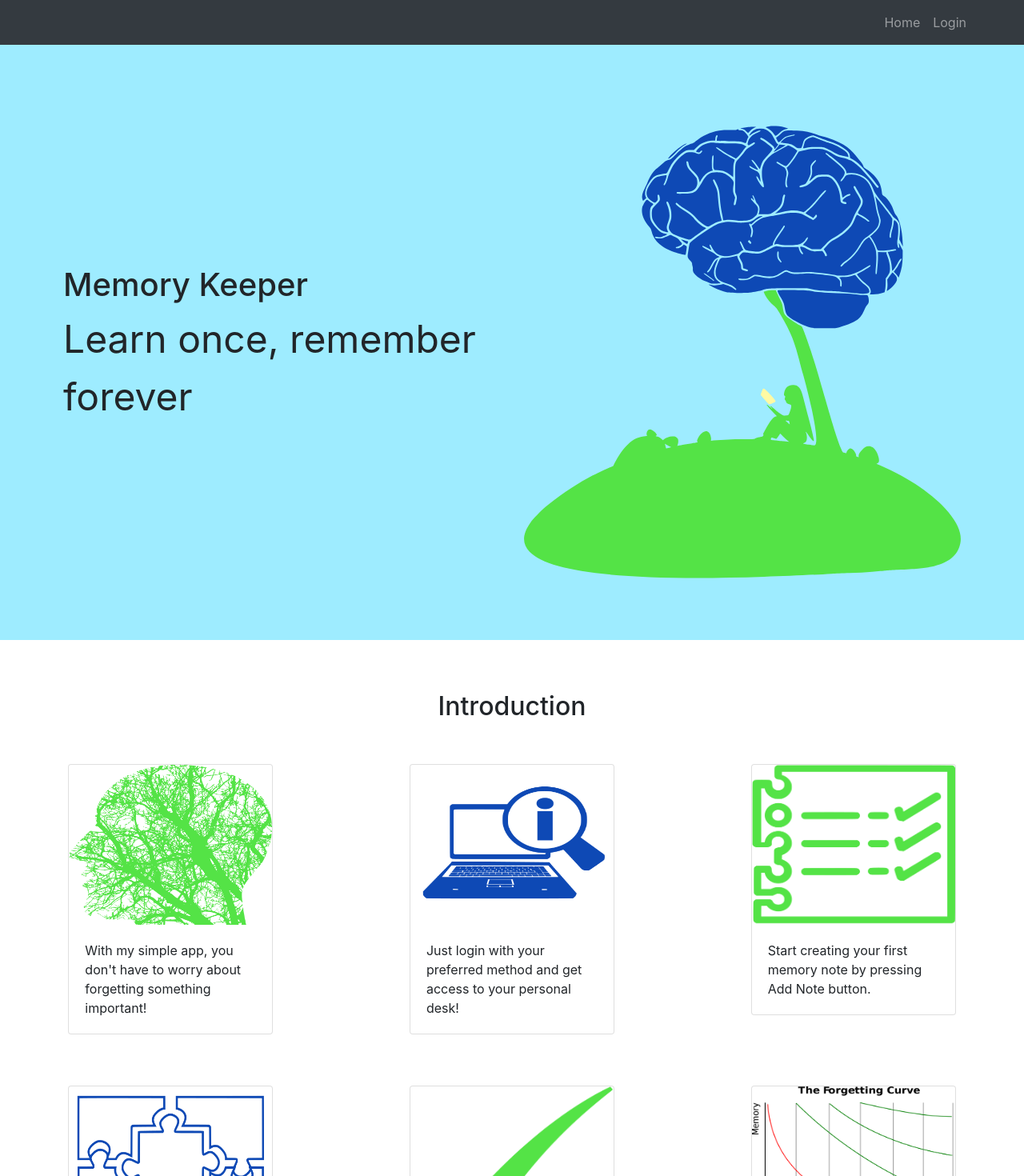
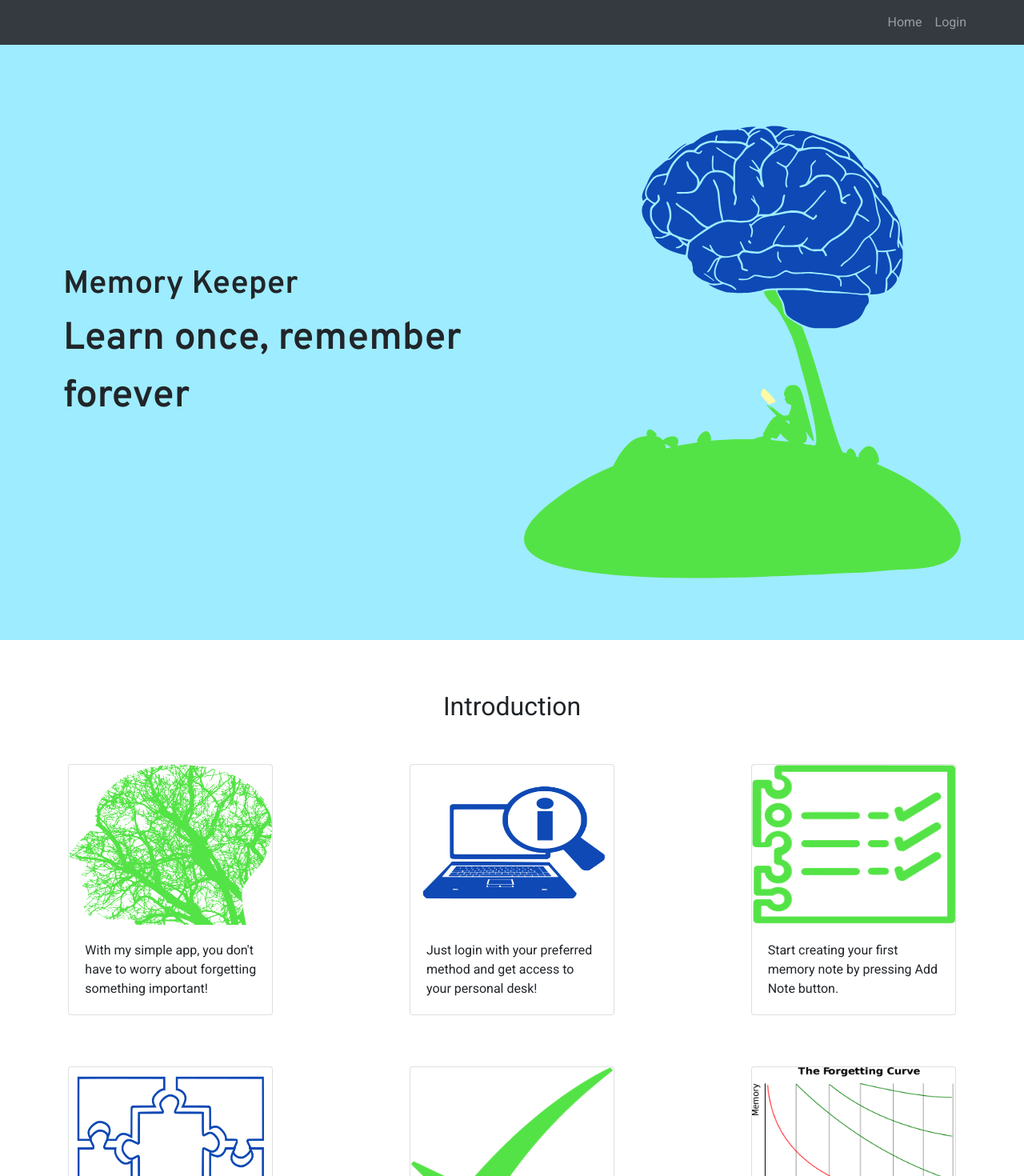
Before and after one commit to brokenSensor/ReMember-site, a Next.js app: page / in a window 1280 px wide. Shown: the top 1470 px of the page at 80% size. Built offline with nearby package versions, Linux system fonts and the light colour scheme; no server answers.

Commit message:
New fonts

```diff
--- a/styles/Desc.module.css
+++ b/styles/Desc.module.css
@@ -1,6 +1,9 @@
+@import url('https://fonts.googleapis.com/css2?family=Roboto&display=swap');
+
 .desc {
 	background-image: linear-gradient(120deg, #84fab0 0%, #8fd3f4 100%);
 	min-height: calc(100vh - 56px);
+	font-family: 'Roboto', sans-serif;
 }
 .btnRow {
 	background: #212529;
--- a/styles/Home.module.css
+++ b/styles/Home.module.css
@@ -1,9 +1,12 @@
+@import url('https://fonts.googleapis.com/css2?family=Overpass:wght@600&family=Roboto&display=swap');
+
 .titleSection {
 	background-color: rgb(158, 236, 255);
 	padding: 5%;
 	align-items: center;
 	height: calc(100vh - 56px);
 	margin: 0 !important;
+	font-family: 'Overpass', sans-serif;
 }
 
 .titleText {
@@ -40,6 +43,7 @@
 }
 
 .benifitsSection {
+	font-family: 'Roboto', sans-serif;
 }
 
 .item {
--- a/styles/Navbar.module.css
+++ b/styles/Navbar.module.css
@@ -1,5 +1,13 @@
+@import url('https://fonts.googleapis.com/css2?family=Roboto&display=swap');
+
 .profileImage {
 	align-self: center;
 }
+@media (max-width: 992px) {
+	.profileImage {
+		align-self: normal;
+	}
+}
 .body {
+	font-family: 'Roboto', sans-serif;
 }
```
